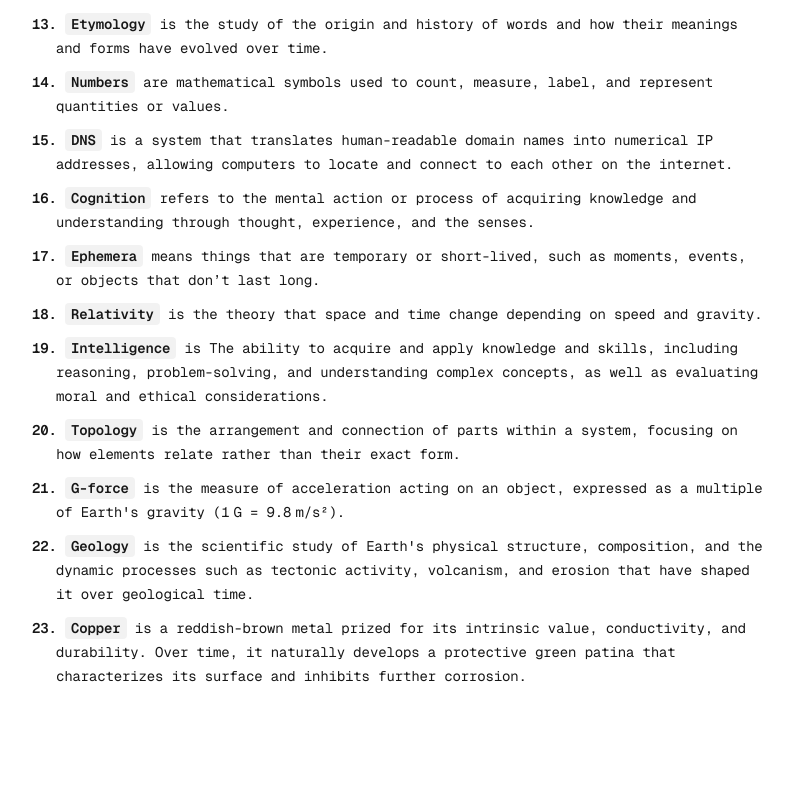
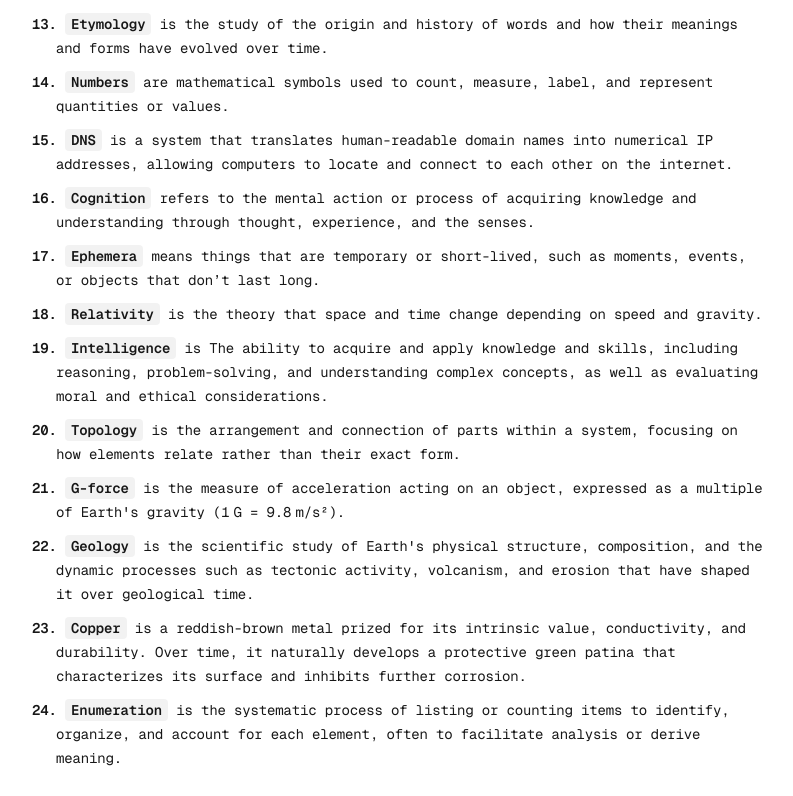
Before and after one commit to BrahimBoussada/mind-log, a Next.js app: page / in a window 1280 px wide. Shown: the part 758-1554 px from the top of the page, without its empty margins (240-1033 px from the left). Before the commit the page ends 1472 px from the top, so only its background shows below. Built offline with nearby package versions, Linux system fonts and the light colour scheme.

Commit message:
09-08-2025

```diff
--- a/src/app/page.tsx
+++ b/src/app/page.tsx
@@ -139,6 +139,13 @@ export default function Home() {
           a protective green patina that characterizes its surface and inhibits
           further corrosion.
         </Note>
+
+        <Note>
+          <N>24. </N>
+          <Key>Enumeration</Key> is the systematic process of listing or
+          counting items to identify, organize, and account for each element,
+          often to facilitate analysis or derive meaning.
+        </Note>
       </NoteWrapper>
     </Container>
   );
```
